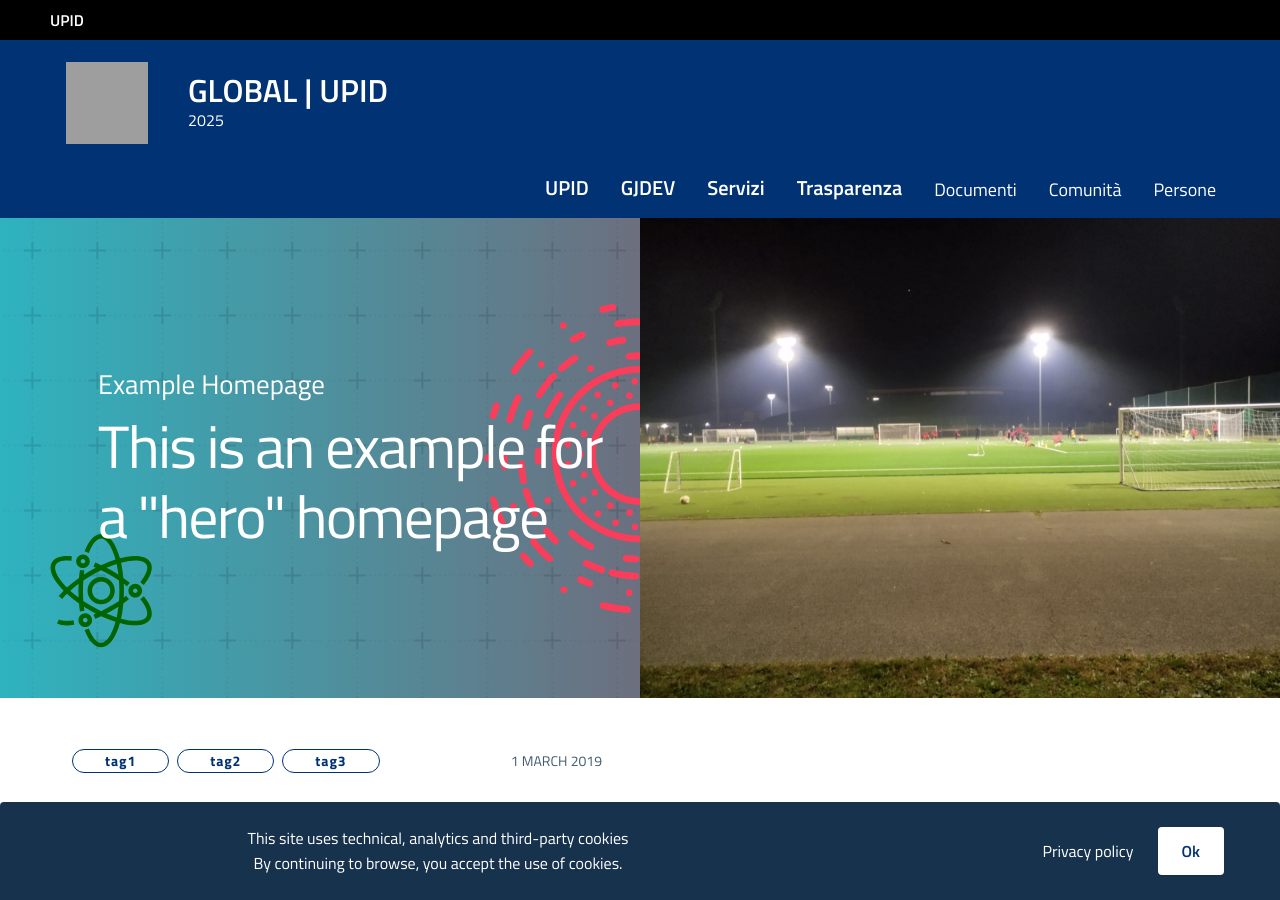
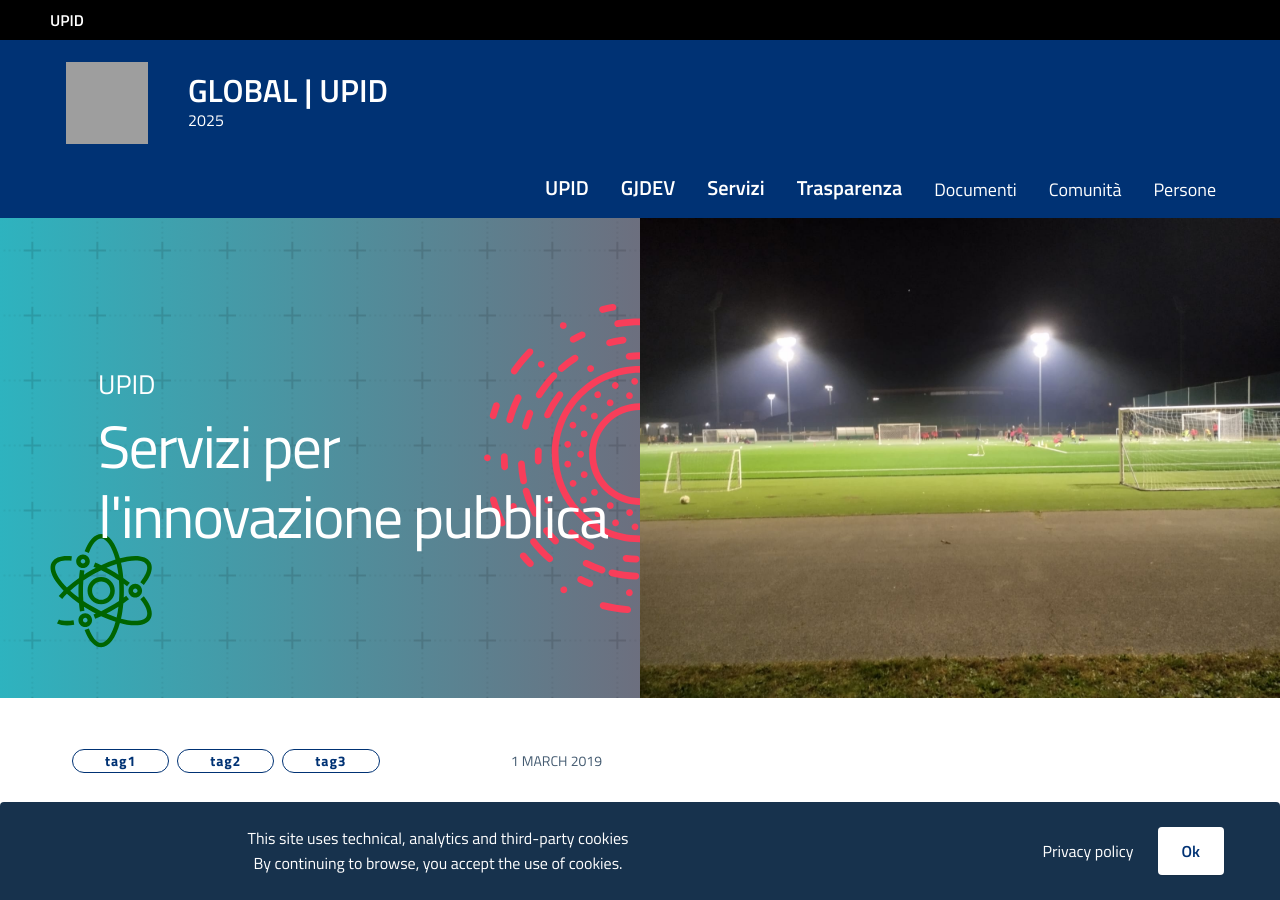
Before and after one commit to gabrieljonesdev/global, a Jekyll site: the page built from en/index.md, in a window 1280 px wide and 900 px high. Built offline with Jekyll 4.4.1, drawn with Linux system fonts in a browser that asks for light colours; grey boxes are pictures that could not be loaded.

Commit message:
Update hero.html

```diff
--- a/_includes/hero.html
+++ b/_includes/hero.html
@@ -21,8 +21,8 @@
     <div class="row variable-gutters">
       <div class="col-md-6">
         <div class="hero-title">
-          <div class="h4 text-white font-weight-normal">{{ page.title }}</div>
-          <h1><span class="d-line d-xl-block">{{ page.description }}</span></h1>
+          <div class="h4 text-white font-weight-normal">UPID</div>
+          <h1><span class="d-line d-xl-block">Servizi per l'innovazione pubblica</span></h1>
         </div><!-- /hero-title -->
       </div><!-- /col-md-6 -->
     </div><!-- /row -->
```
